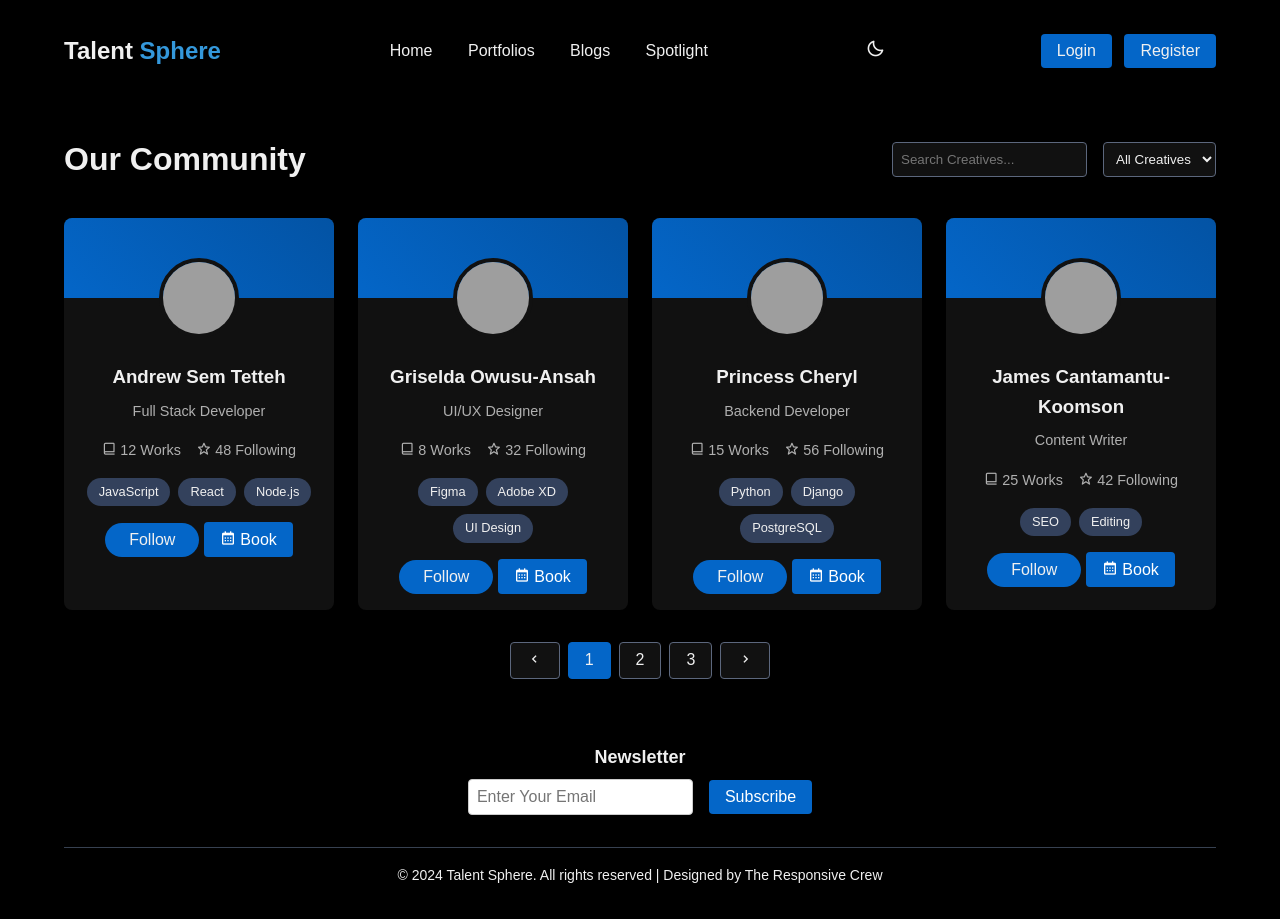
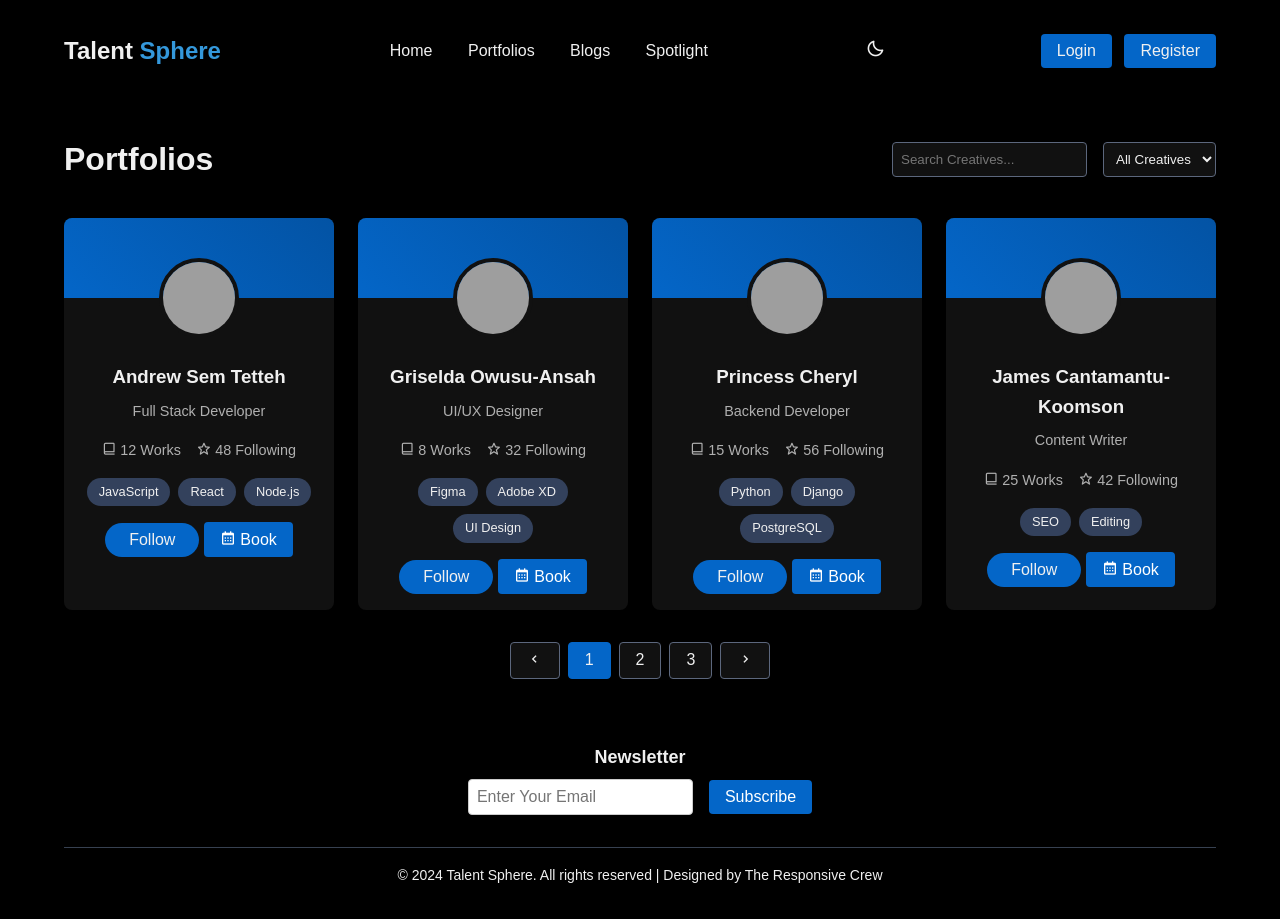
Before and after one commit to andrewsemtetteh/TheResponsiveCrew, a PHP site: page /pages/portfolio.html in a window 1280 px wide. Run offline with PHP 8.4, Linux system fonts and the light colour scheme; grey boxes are pictures that could not be loaded.

Commit message:
front end minor changes made

```diff
--- a/pages/blog.html
+++ b/pages/blog.html
@@ -38,7 +38,7 @@
       <div class="blog-header">
         <h1>Creative Blog Posts</h1>
         <button class="create-post-btn">
-          <i class="bx bx-plus"></i> Create New Post
+          <i class="bx bx-plus"></i> Create New Blog
         </button>
       </div>
 
--- a/pages/portfolio.html
+++ b/pages/portfolio.html
@@ -33,10 +33,9 @@
       </nav>
     </header>
 
-    <!-- Previous code remains the same until creatives-grid section -->
-    <section class="community-section container">
-      <div class="community-header">
-        <h1>Our Community</h1>
+    <section class="portfolio-section container">
+      <div class="portfolio-header">
+        <h1>Portfolios</h1>
         <div class="search-filter">
           <input
             type="search"
--- a/scripts/script.js
+++ b/scripts/script.js
@@ -52,3 +52,11 @@ document
   .addEventListener("click", function () {
     window.location.href = "/pages/createblog.html";
   });
+
+//when the create new post is clicked
+
+document
+  .getElementsByClassName("create-newpost-btn")
+  .addEventListener("click", function () {
+    window.location.href = "/pages/createpost.hmtl";
+  });
--- a/styles/portfolio.css
+++ b/styles/portfolio.css
@@ -92,19 +92,19 @@ nav {
   background-color: var(--bg-accent);
 }
 
-/* New Community Section Styles */
-.community-section {
+/* New portfolio Section Styles */
+.portfolio-section {
   padding: 2rem 0;
 }
 
-.community-header {
+.portfolio-header {
   display: flex;
   justify-content: space-between;
   align-items: center;
   margin-bottom: 2rem;
 }
 
-.community-header h1 {
+.portfolio-header h1 {
   color: var(--text-color);
   font-size: 2rem;
 }
@@ -306,7 +306,7 @@ button:hover {
     flex-direction: column;
   }
 
-  .community-header {
+  .portfolio-header {
     flex-direction: column;
     gap: 1rem;
   }
```
